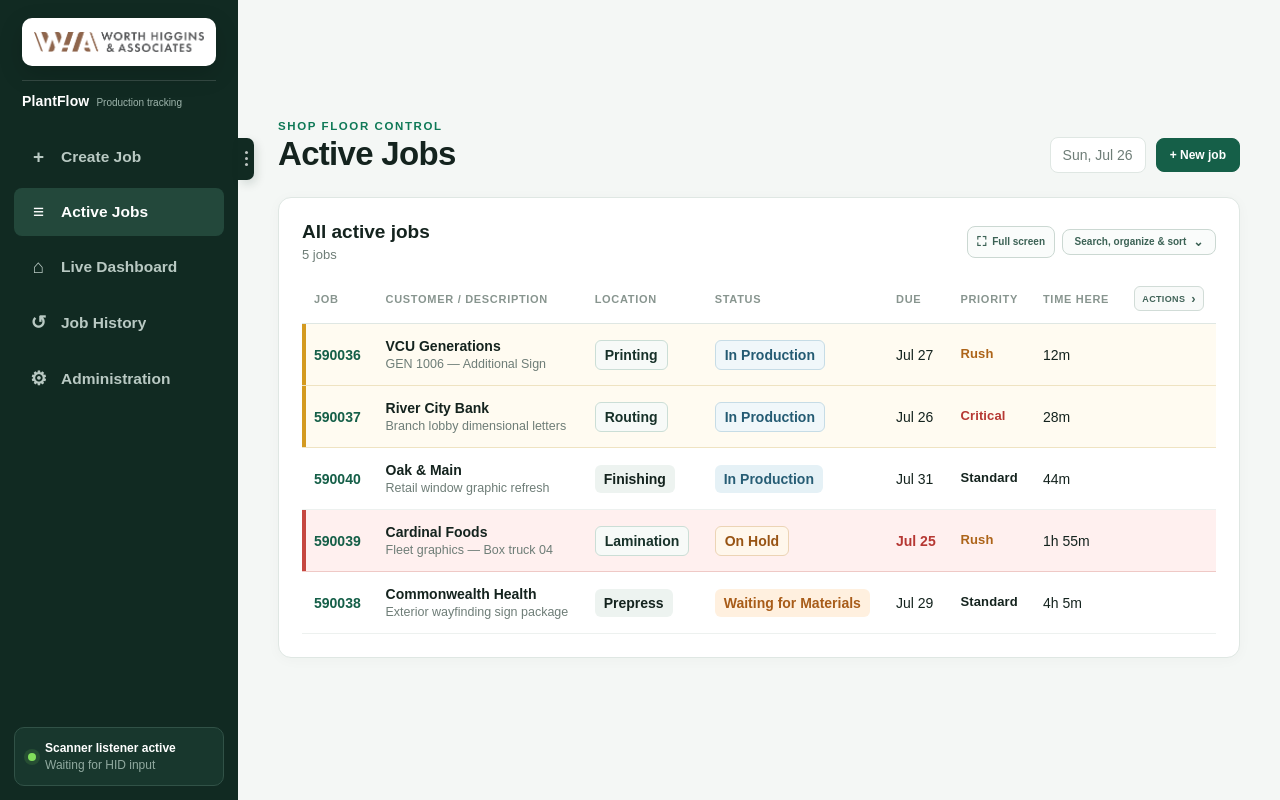
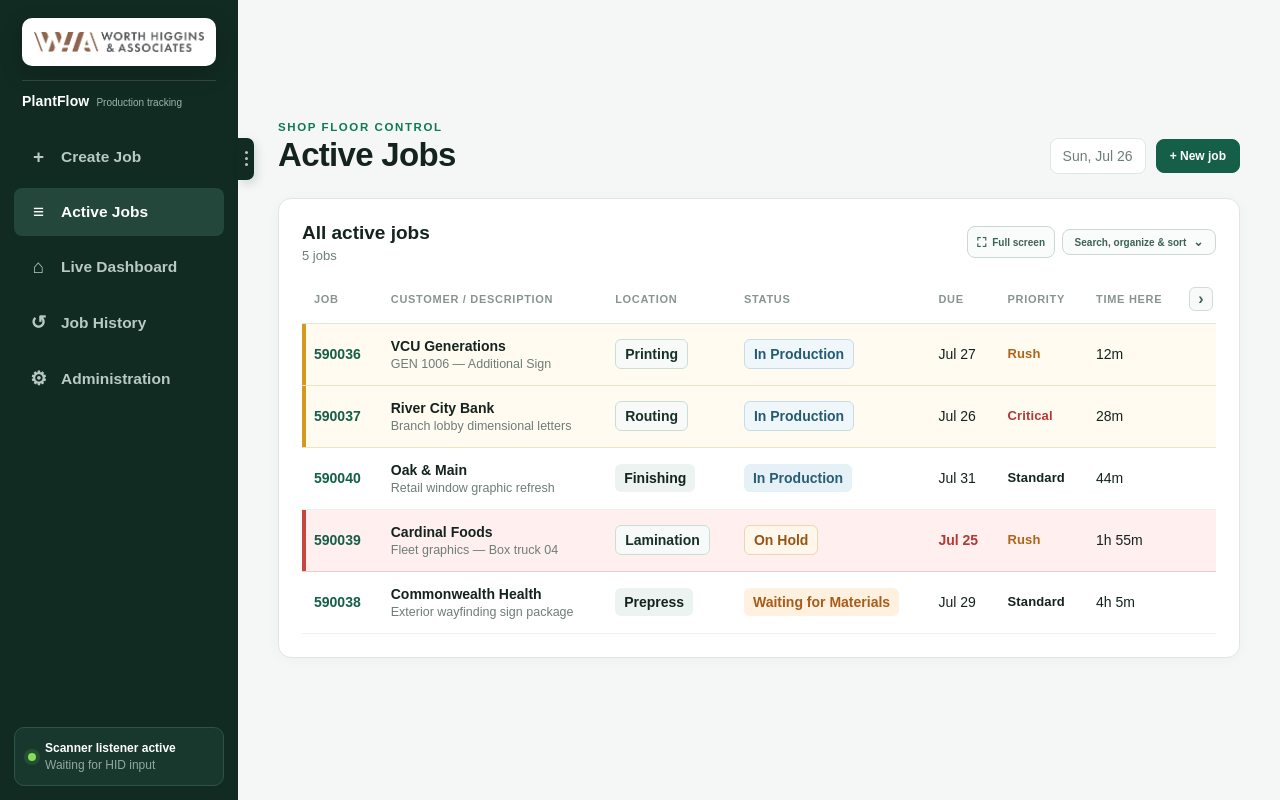
Before and after one commit to rwtodd22/PlantFlow, a React (Vite) app: page / in a window 1280 px wide. Built offline with nearby package versions, Linux system fonts and the light colour scheme.

Commit message:
Compact actions drawer toggle

```diff
--- a/src/label.css
+++ b/src/label.css
@@ -354,25 +354,35 @@ td small,
 .actions-drawer-heading,
 .actions-closed-cell {
   width: 1%;
-  min-width: 88px;
   white-space: nowrap;
   text-align: right;
 }
 
+.actions-drawer-heading.closed,
+.actions-closed-cell {
+  width: 34px;
+  min-width: 34px;
+  padding-left: 3px;
+  padding-right: 3px;
+}
+
+.actions-drawer-heading.open {
+  min-width: 132px;
+}
+
 .table-actions-toggle {
+  position: relative;
   display: inline-flex;
   align-items: center;
   justify-content: center;
-  gap: 6px;
+  width: 24px;
+  height: 24px;
   border: 1px solid #d1dcd7;
   border-radius: 6px;
-  padding: 5px 7px;
+  padding: 0;
   background: #f8faf9;
   color: #416358;
-  font-size: 9px;
-  font-weight: 800;
-  text-transform: uppercase;
-  letter-spacing: 0.04em;
+  overflow: visible;
 }
 
 .table-actions-toggle:hover {
@@ -381,9 +391,35 @@ td small,
 }
 
 .table-actions-toggle b {
-  font-size: 13px;
+  font-size: 16px;
   line-height: 1;
   transition: transform 0.18s ease;
+}
+
+.actions-tooltip {
+  position: absolute;
+  right: 0;
+  bottom: calc(100% + 7px);
+  z-index: 10;
+  pointer-events: none;
+  opacity: 0;
+  transform: translateY(3px);
+  transition: opacity 0.15s ease, transform 0.15s ease;
+  padding: 5px 7px;
+  border-radius: 5px;
+  background: #17352b;
+  color: #fff;
+  box-shadow: 0 5px 14px rgba(17, 46, 37, 0.2);
+  font-size: 9px;
+  font-weight: 750;
+  line-height: 1;
+  white-space: nowrap;
+}
+
+.table-actions-toggle:hover .actions-tooltip,
+.table-actions-toggle:focus-visible .actions-tooltip {
+  opacity: 1;
+  transform: translateY(0);
 }
 
 .actions-drawer-heading.open .table-actions-toggle b {
```
Also changed, not shown: src/App.tsx (+1 -1 lines).
